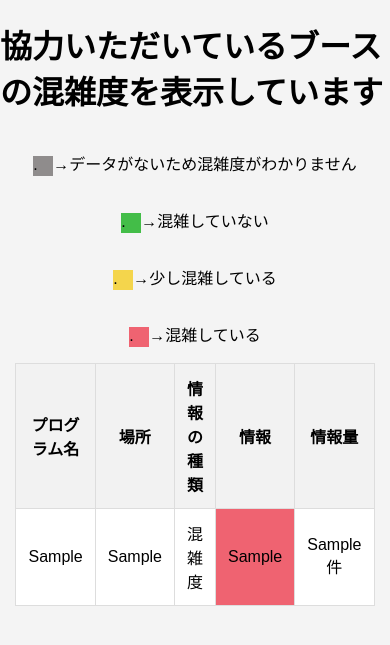
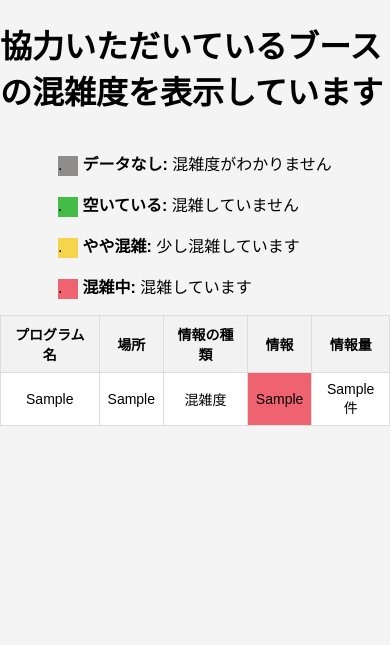
Before and after one commit to katume-eng/csmonitor2, a Django app: template monitor/templates/monitor/display.html in a window 390 px wide. Shown: the top 645 px of the page. Run offline with Django 5.2, Linux system fonts and the light colour scheme; the template is opened without the code that fills it: most values are stand-ins (such as "Sample title", 1, 10 or a date in 2020).

Commit message:
edit templatedisplay

```diff
--- a/monitor/templates/monitor/display.html
+++ b/monitor/templates/monitor/display.html
@@ -48,16 +48,25 @@
         .high {
             background-color: #ef6371; /* 混雑度が高いときの色（ライトレッド） */
         }
+        @media (max-width: 768px) {
+            table {
+                width: 100%;
+                font-size: 14px;
+            }
+            th, td {
+                padding: 8px;
+            }
+        }
     </style>
 </head>
 <body>
     <h1>協力いただいているブースの混雑度を表示しています</h1>
-    <p><span class="color-box none">.</span>→データがないため混雑度がわかりません</p>
-    <p><span class="color-box low">.</span>→混雑していない</p>
-    <p><span class="color-box medium">.</span>→少し混雑している</p>
-    <p><span class="color-box high">.</span>→混雑している</p>
-
-    <!--eld[プログラム名,場所,混雑度,情報量,情報の種類]-->
+    <div>
+        <p><span class="color-box none">.</span> <strong>データなし:</strong> 混雑度がわかりません</p>
+        <p><span class="color-box low">.</span> <strong>空いている:</strong> 混雑していません</p>
+        <p><span class="color-box medium">.</span> <strong>やや混雑:</strong> 少し混雑しています</p>
+        <p><span class="color-box high">.</span> <strong>混雑中:</strong> 混雑しています</p>
+    </div>
 
     <table>
         <thead>
@@ -91,7 +100,17 @@
                 {% else %}
                     high
                 {% endif %}
-                ">{{ data.2 }}</td>
+                ">
+                    {% if data.4 >= 1 and data.2 is none %}
+                        不明
+                    {% elif data.4 >= 1 %}
+                        約{{ data.2 }}分
+                    {% elif data.2 is none %}
+                        不明
+                    {% else %}
+                        {{ data.2 }}
+                    {% endif %}
+                </td>
                 <td>{{ data.3 }}件</td>
             </tr>
             {% endfor %}
```
